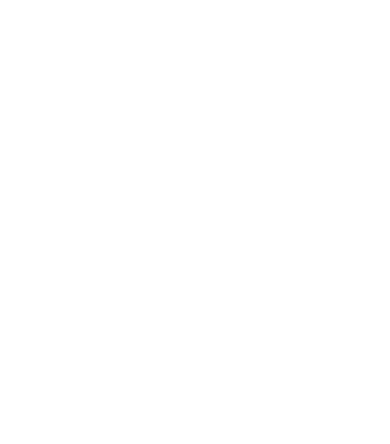
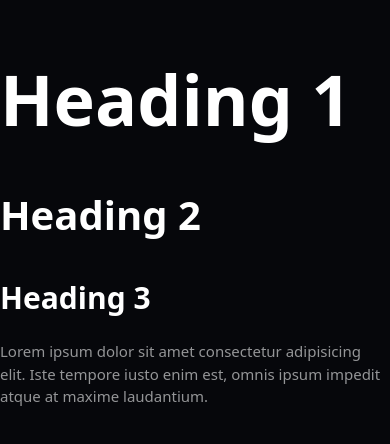
Before and after one commit to daincoding/musicpage, a plain HTML site: page index.html in a window 390 px wide. Drawn offline with Linux system fonts and the light colour scheme.

Commit message:
Define Style Typography for Mobile and Desktop

```diff
--- a/css/styles.css
+++ b/css/styles.css
@@ -5,10 +5,59 @@
     --color-secondary: #E678F9;
     --color-accent: #38F8B6;
     --color-heading: #fff;
-    --color-bodytext:#949597;
+    --color-body:#949597;
 }
 
 *, *::before, *::after {
     box-sizing: border-box;
     font-size: 62.5%;
 }
+
+body {
+    font-family: system-ui, -apple-system, BlinkMacSystemFont, 'Segoe UI', Roboto, Oxygen, Ubuntu, Cantarell, 'Open Sans', 'Helvetica Neue', sans-serif;
+    background: #06070B;
+    color: var(--color-body);
+    font-size: 2.4rem;
+    line-height: 1.5;
+}
+
+h1, h2, h3 {
+    color: var(--color-heading);
+    margin-bottom: 2rem;
+}
+
+h1 {
+    font-size: 7rem;
+}
+
+h2 {
+    font-size: 4rem;
+}
+
+h3 {
+    font-size: 3rem;
+}
+
+p {
+    margin-top: 0;
+}
+
+/* Desktop View */
+
+@media screen and (min-width: 1024px) {
+    body {
+        font-size: 1.8rem;
+    }
+
+    h1 {
+        font-size: 8rem;
+    }
+
+    h2 {
+        font-size: 4rem;
+    }
+
+    h3 {
+        font-size: 2.4rem;
+    }
+}
--- a/index.html
+++ b/index.html
@@ -7,5 +7,13 @@
     <link rel="stylesheet" href="css/normalize.css" />
     <link rel="stylesheet" href="css/styles.css" />
   </head>
-  <body></body>
+  <body>
+    <h1>Heading 1</h1>
+    <h2>Heading 2</h2>
+    <h3>Heading 3</h3>
+    <p>
+      Lorem ipsum dolor sit amet consectetur adipisicing elit. Iste tempore
+      iusto enim est, omnis ipsum impedit atque at maxime laudantium.
+    </p>
+  </body>
 </html>
```
